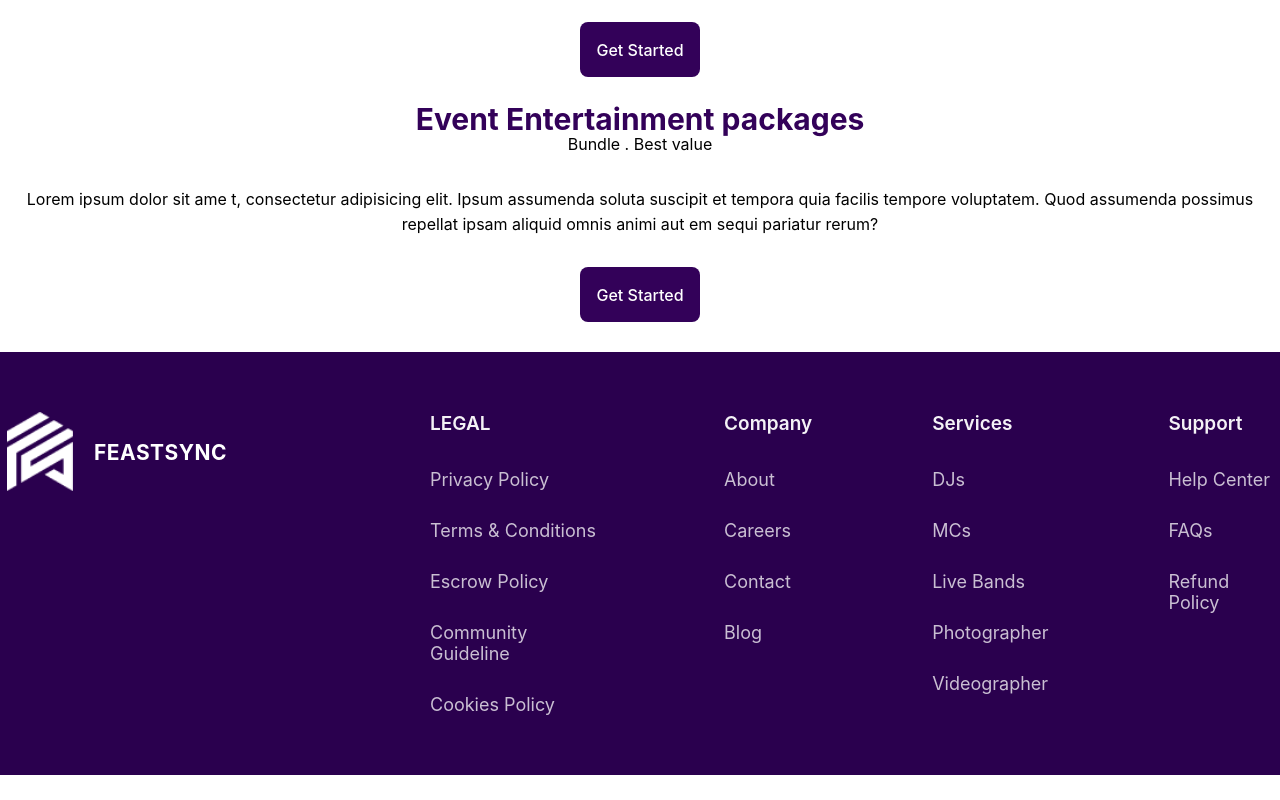
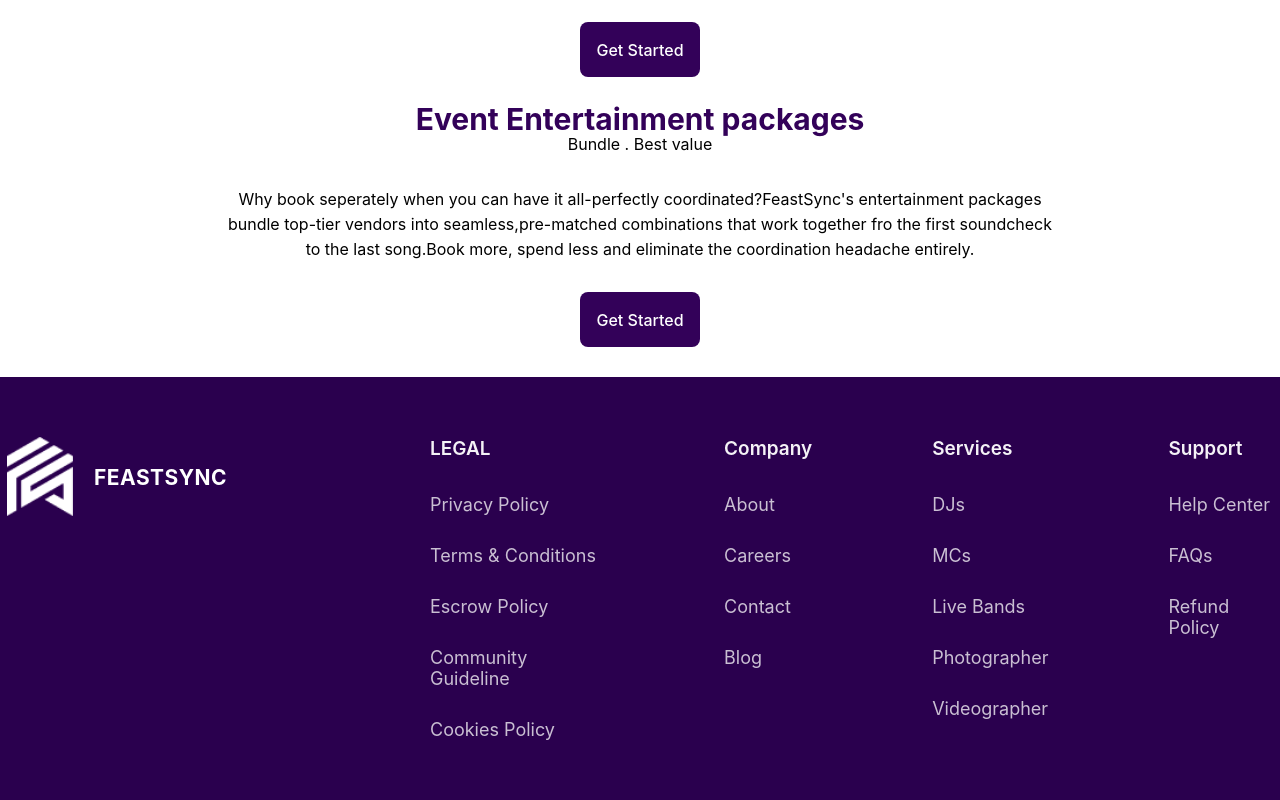
Before and after one commit to Feastsync/FeastSync, a React (Vite) app: page /services in a window 1280 px wide. Shown: the part 3568-4368 px from the top of the page. Before the commit the page ends 4343 px from the top, so only its background shows below. Built offline with nearby package versions, Linux system fonts and the light colour scheme.

Commit message:
made changes in the event entertainment packages

```diff
--- a/src/Page/Services.jsx
+++ b/src/Page/Services.jsx
@@ -151,14 +151,9 @@ const services = () => {
             <p>Bundle . Best value</p>
           </div>
         <div>
-            <p>Lorem ipsum dolor sit ame
-            t, consectetur adipisicing elit.
-            Ipsum assumenda soluta suscipit et
-            tempora quia facilis
-            tempore voluptatem. Quod assumenda
-            possimus repellat ipsam
-            aliquid omnis animi aut
-            em sequi pariatur rerum?
+            <p>Why book seperately when you can have it all-perfectly coordinated?FeastSync's entertainment packages <br />
+               bundle top-tier vendors into seamless,pre-matched combinations that work together fro the first soundcheck <br />
+               to the last song.Book more, spend less and eliminate the coordination headache entirely.
             </p>
         </div>
          <Button btnText="Get Started" className="header_getstarted_btn" />
```
